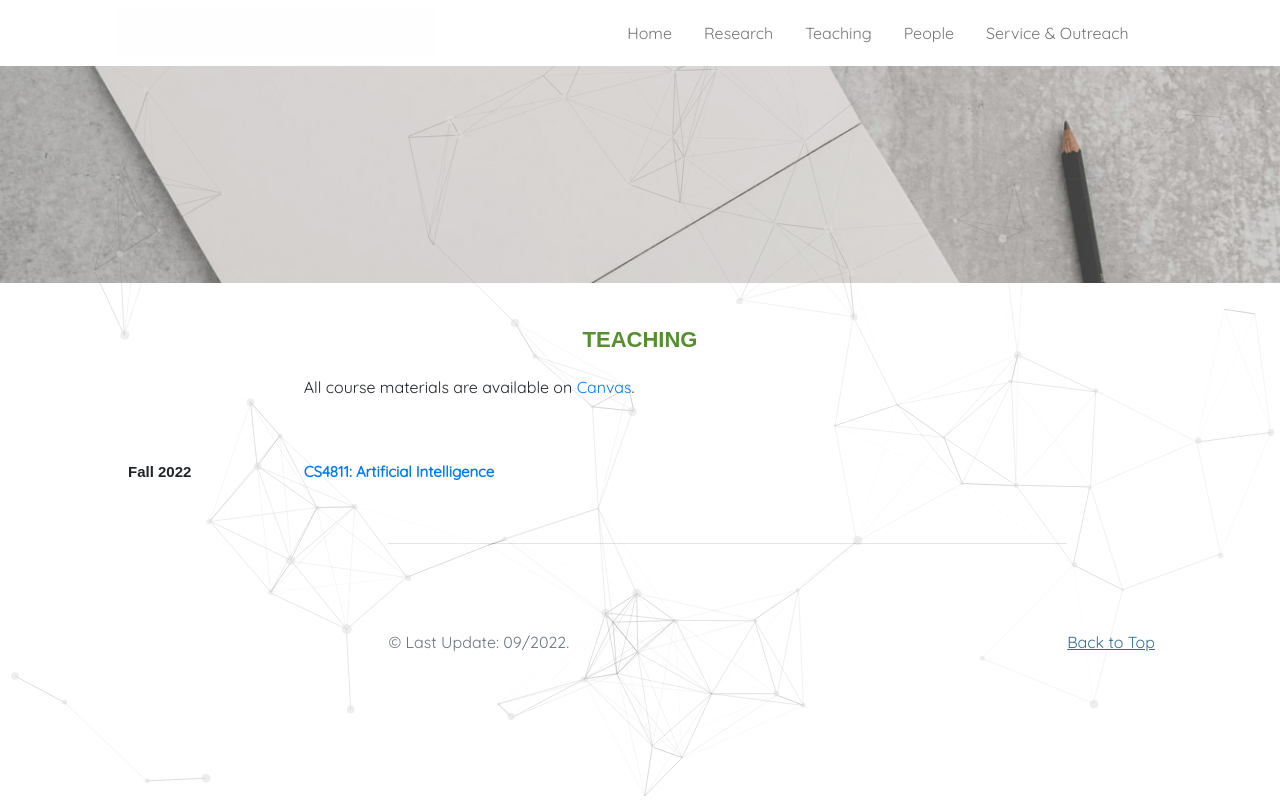
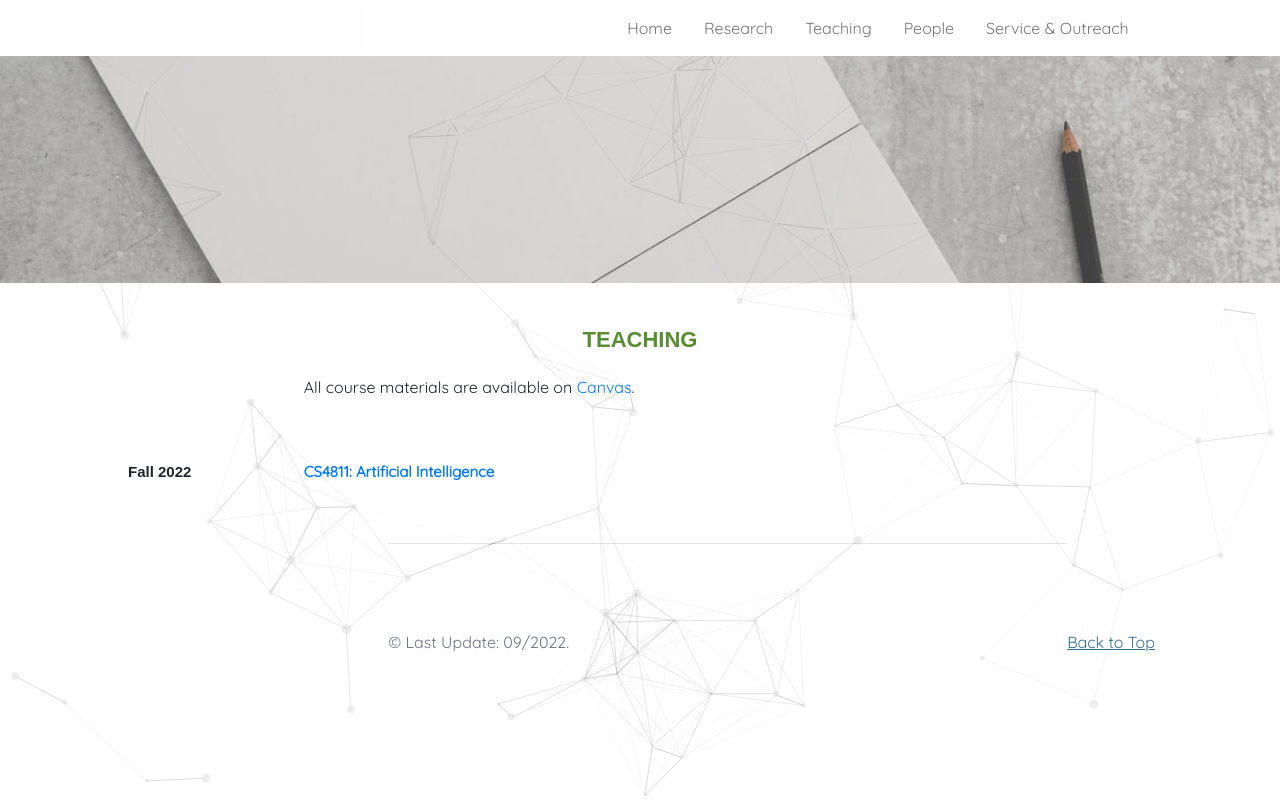
Before and after one commit to LavinWong/finalvision.github.io, a plain HTML site: page teaching.html in a window 1280 px wide. Drawn offline with nearby package versions, Linux system fonts and the light colour scheme; a script that the page names is missing; a web font is replaced by a local one.

Commit message:
Update teaching.html

```diff
--- a/teaching.html
+++ b/teaching.html
@@ -62,7 +62,7 @@
        </span>
        </button>
        <div class="namegif">
-           <img src="images/name.gif" style="width:320px; height:50px; float:left">
+           <img src="images/name.gif" style="width:250px; height:40px; float:left">
        </div>
        <div class="collapse navbar-collapse " id="navbarSupportedContent">
 
```
